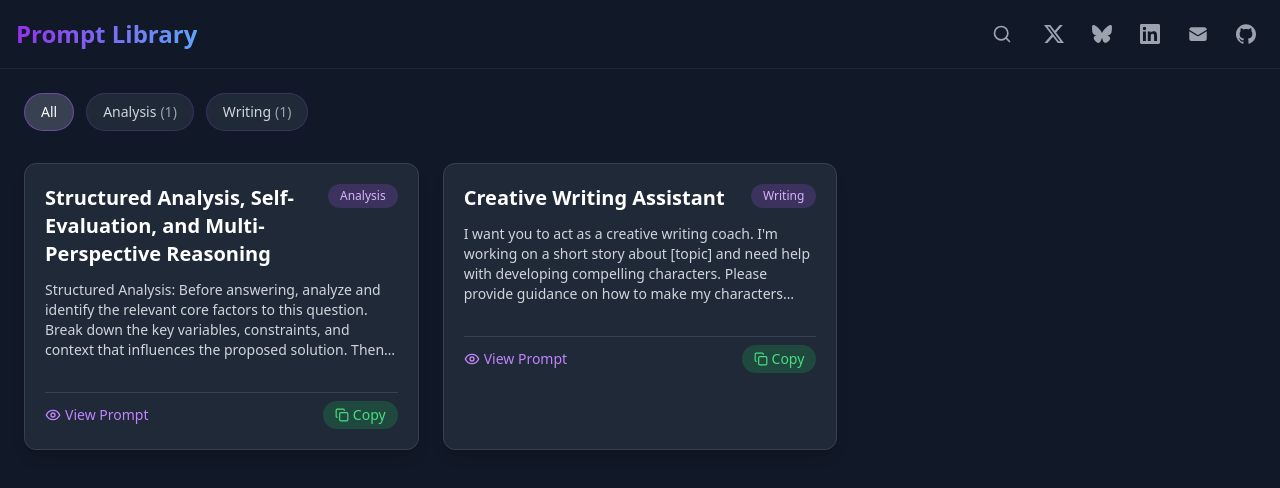
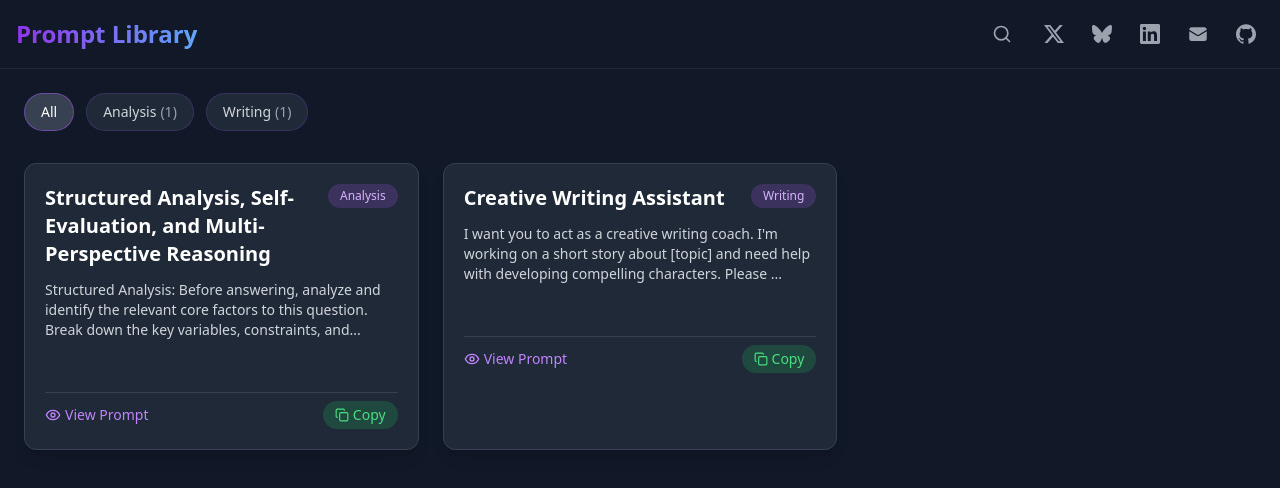
Before and after one commit to 0fflineDocs/Prompt-Library, a React (Vite) app: page / in a window 1280 px wide. Shown: the top 488 px of the page. Built offline with nearby package versions, Linux system fonts and the light colour scheme.

Commit message:
Update PromptCard.tsx

```diff
--- a/src/components/ui/PromptCard.tsx
+++ b/src/components/ui/PromptCard.tsx
@@ -30,7 +30,7 @@ const PromptCard: React.FC<PromptCardProps> = ({ prompt }) => {
 
           <div className="h-24 overflow-hidden">
             <p className="text-gray-300 text-sm mb-4 line-clamp-4">
-              {prompt.content}
+              {prompt.description || prompt.content.substring(0, 150) + "..."}
             </p>
           </div>
 
```
